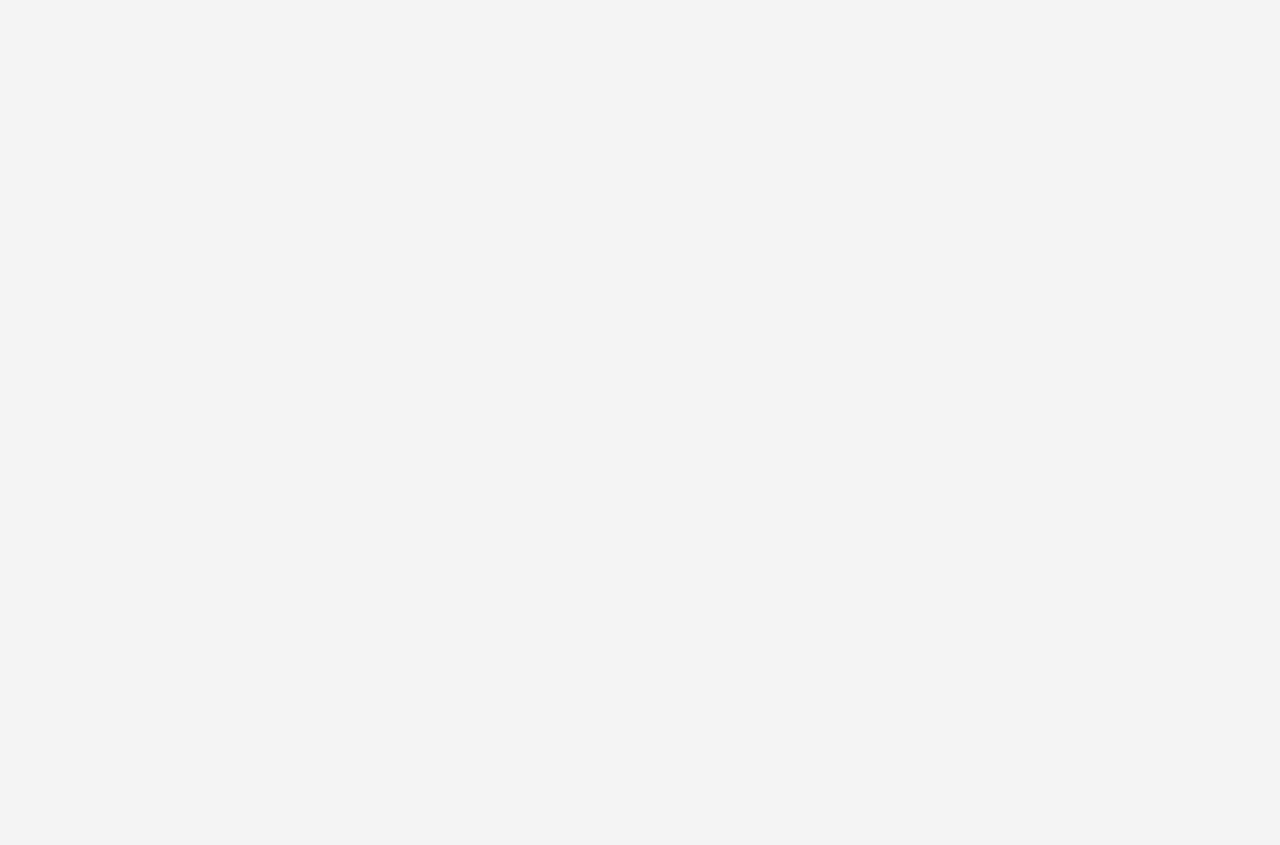
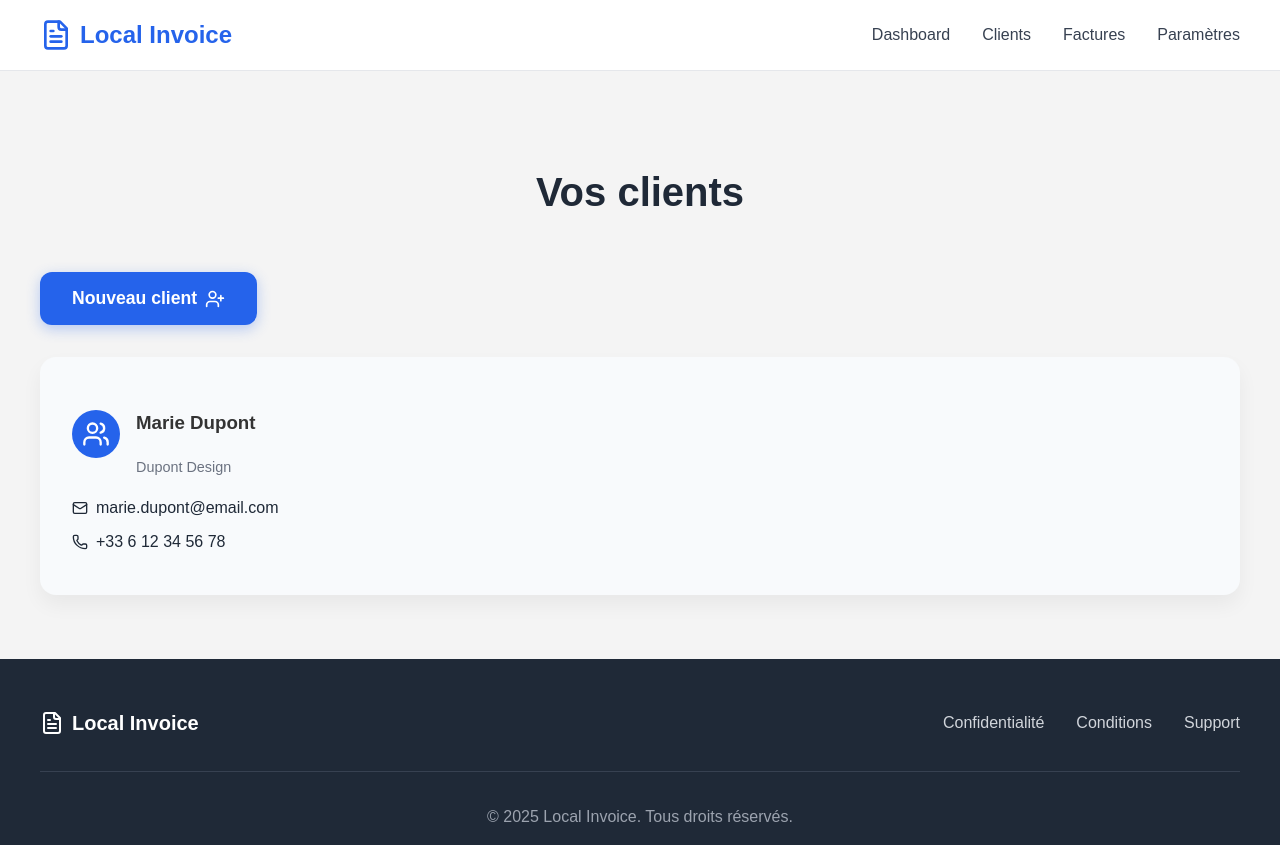
Before and after one commit to Emerson452/local-invoice, a React (Vite) app: page /clients in a window 1280 px wide. Before the commit this address had no page. Before the commit the page ends 800 px from the top, so only its background shows below. Built offline with nearby package versions, Linux system fonts and the light colour scheme.

Commit message:
🎨 clients page

```diff
--- a/src/App.tsx
+++ b/src/App.tsx
@@ -4,6 +4,7 @@ import Home from "./Pages/Home";
 import EditorPage from "./Pages/Editor";
 import "./App.css";
 import LandingPage from "./Pages/LandingPage";
+import Clients from "./Pages/Clients";
 
 const App: React.FC = () => {
   return (
@@ -14,6 +15,7 @@ const App: React.FC = () => {
         <Route path="/" element={<Home />} />
         <Route path="/facture" element={<EditorPage mode="facture" />} />
         <Route path="/devis" element={<EditorPage mode="devis" />} />
+        <Route path="/clients" element={<Clients />} />
       </Routes>
     </Router>
   );
--- /dev/null
+++ b/src/Pages/Clients/index.css
@@ -0,0 +1,52 @@
+.clients-grid {
+  display: grid;
+  grid-template-columns: repeat(auto-fit, minmax(260px, 1fr));
+  gap: 2rem;
+}
+
+.client-card {
+  background: #f8fafc;
+  padding: 2rem;
+  border-radius: 1rem;
+  box-shadow: 0 10px 20px rgba(0, 0, 0, 0.05);
+  transition: transform 0.2s ease;
+}
+
+.client-card:hover {
+  transform: translateY(-4px);
+}
+
+.client-header {
+  display: flex;
+  align-items: center;
+  gap: 1rem;
+  margin-bottom: 1rem;
+}
+
+.client-avatar {
+  background: #2563eb;
+  color: white;
+  width: 48px;
+  height: 48px;
+  display: flex;
+  align-items: center;
+  justify-content: center;
+  border-radius: 50%;
+}
+
+.client-company {
+  font-size: 0.9rem;
+  color: #6b7280;
+}
+
+.client-info {
+  margin-top: 1rem;
+}
+
+.client-line {
+  display: flex;
+  align-items: center;
+  gap: 0.5rem;
+  color: #1f2937;
+  margin-bottom: 0.5rem;
+}
--- /dev/null
+++ b/src/Pages/Clients/index.tsx
@@ -0,0 +1,67 @@
+import { UserPlus, Users, Mail, Phone } from "lucide-react";
+import { useNavigate } from "react-router-dom";
+
+import "./index.css";
+import Button from "../../components/Button";
+import Header from "../../components/Header";
+import Footer from "../../components/Footer";
+
+export default function Clients() {
+  const navigate = useNavigate();
+
+  const nav = (
+    <>
+      <a href="#dashboard">Dashboard</a>
+      <a href="#clients">Clients</a>
+      <a href="#invoices">Factures</a>
+      <a href="#settings">Paramètres</a>
+    </>
+  );
+
+  const handleAddClient = () => {
+    navigate("/ajouter-client");
+  };
+
+  return (
+    <div className="container">
+      <Header navItems={nav} />
+
+      <main className="dashboard">
+        <h1 className="section-title">Vos clients</h1>
+
+        <div className="dashboard-actions">
+          <Button.Primary label="Nouveau client" onClick={handleAddClient}>
+            <UserPlus size={20} />
+          </Button.Primary>
+        </div>
+
+        <div className="clients-grid">
+          <div className="client-card">
+            <div className="client-header">
+              <div className="client-avatar">
+                <Users size={28} />
+              </div>
+              <div>
+                <h3>Marie Dupont</h3>
+                <p className="client-company">Dupont Design</p>
+              </div>
+            </div>
+
+            <div className="client-info">
+              <div className="client-line">
+                <Mail size={16} />
+                <span>marie.dupont@email.com</span>
+              </div>
+              <div className="client-line">
+                <Phone size={16} />
+                <span>+33 6 12 34 56 78</span>
+              </div>
+            </div>
+          </div>
+        </div>
+      </main>
+
+      <Footer />
+    </div>
+  );
+}
--- a/src/Pages/Home/index.tsx
+++ b/src/Pages/Home/index.tsx
@@ -12,7 +12,7 @@ export default function Home() {
   const nav = (
     <>
       <a href="#dashboard">Dashboard</a>
-      <a href="#clients">Clients</a>
+      <a href="/clients">Clients</a>
       <a href="#invoices">Factures</a>
       <a href="#settings">Paramètres</a>
     </>
```
